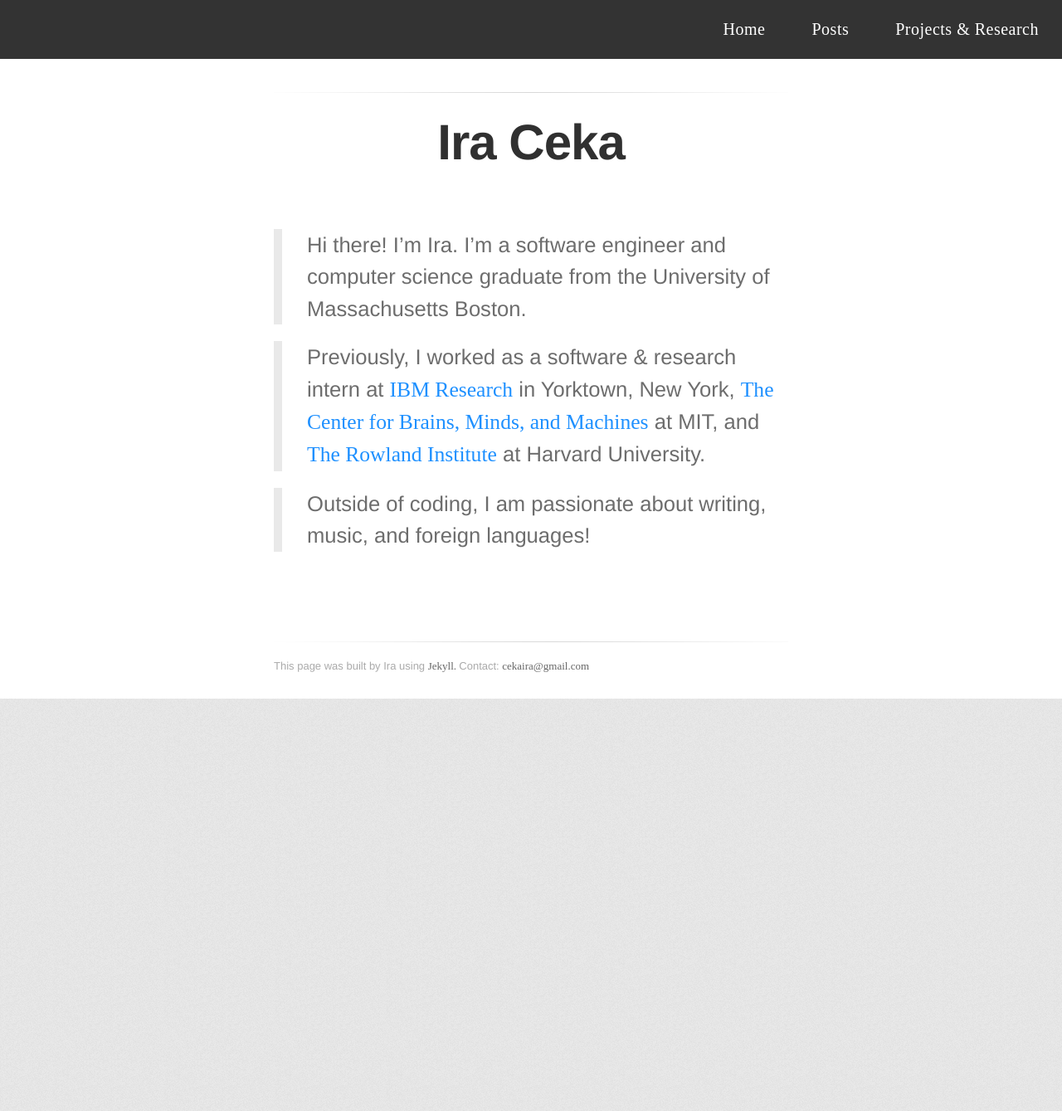
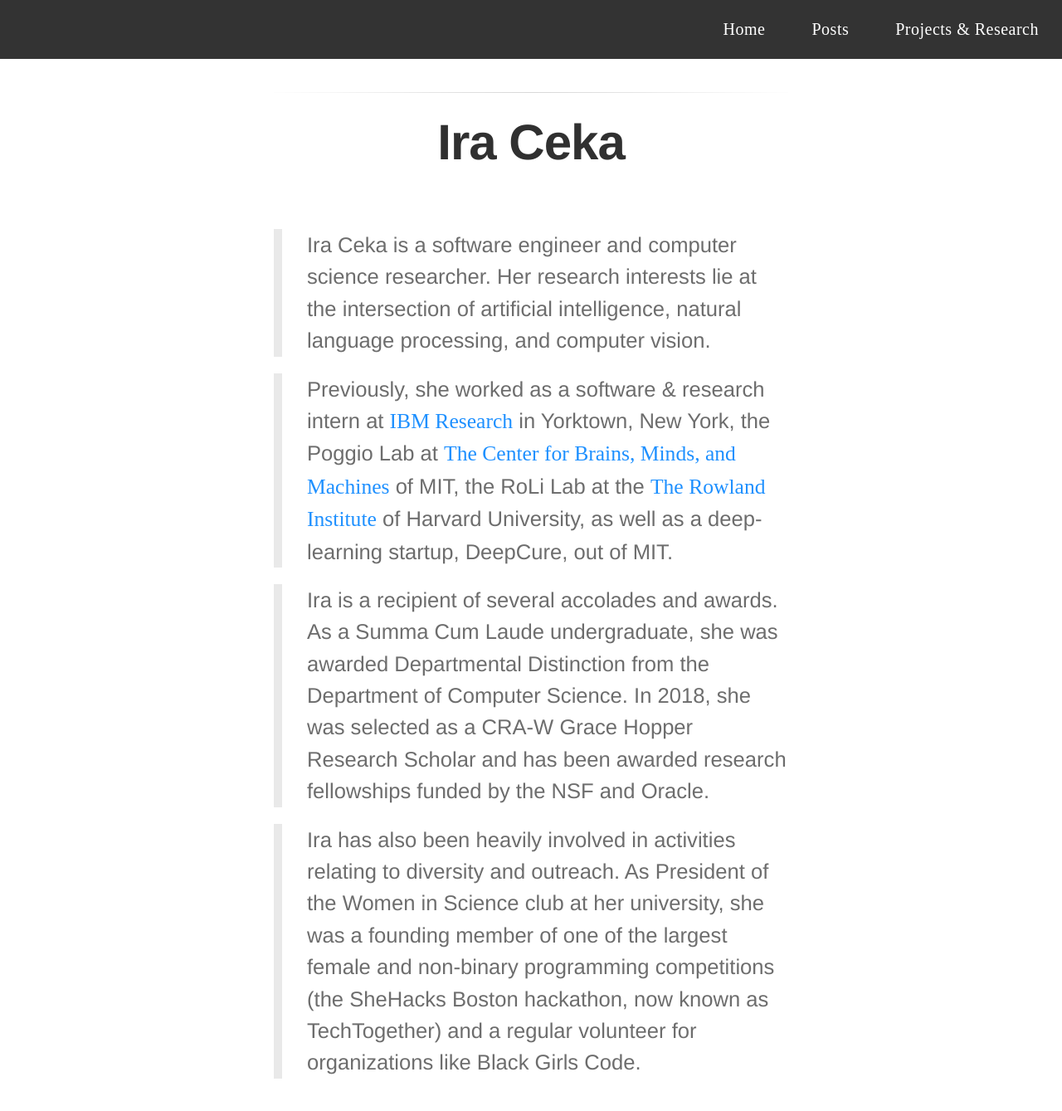
Before and after one commit to irixce/irixce.github.io, a Jekyll site: the page built from index.md, in a window 1280 px wide and 1400 px high. Shown: the top 1339 px of the window at 83% size. Built offline with Jekyll 4.4.1, drawn with Linux system fonts in a browser that asks for light colours; some web fonts are replaced.

Commit message:
Update index.md

```diff
--- a/index.md
+++ b/index.md
@@ -10,13 +10,20 @@ layout: default
 <br>
 <br>
 
-> Hi there! I'm Ira. I'm a software engineer and computer science graduate from the University of Massachusetts Boston.
+> Ira Ceka is a software engineer and computer science researcher. Her research interests lie at the intersection of artificial intelligence, natural language
+> processing, and computer vision.
 
-> Previously, I worked as a software & research intern at [IBM Research](http://www.research.ibm.com/) in Yorktown, New York,
-> [The Center for Brains, Minds, and Machines](https://cbmm.mit.edu/) at MIT, and
-> [The Rowland Institute](https://www2.rowland.harvard.edu/) at Harvard University.
+> Previously, she worked as a software & research intern at [IBM Research](http://www.research.ibm.com/) in Yorktown, New York,
+> the Poggio Lab at [The Center for Brains, Minds, and Machines](https://cbmm.mit.edu/) of MIT,
+> the RoLi Lab at the [The Rowland Institute](https://www2.rowland.harvard.edu/) of Harvard University,
+> as well as a deep-learning startup, DeepCure, out of MIT.
 
-> Outside of coding, I am passionate about writing, music, and foreign languages!
+> Ira is a recipient of several accolades and awards. As a Summa Cum Laude undergraduate, she was awarded Departmental Distinction from the Department of Computer
+> Science. In 2018, she was selected as a CRA-W Grace Hopper Research Scholar and has been awarded research fellowships funded by the NSF and Oracle.
+
+> Ira has also been heavily involved in activities relating to diversity and outreach. As President of the Women in Science club at her university, she was a
+> founding member of one of the largest female and non-binary programming competitions (the SheHacks Boston hackathon, now known as TechTogether) and a regular
+> volunteer for organizations like Black Girls Code.
 
 <br>
 <br>
```
